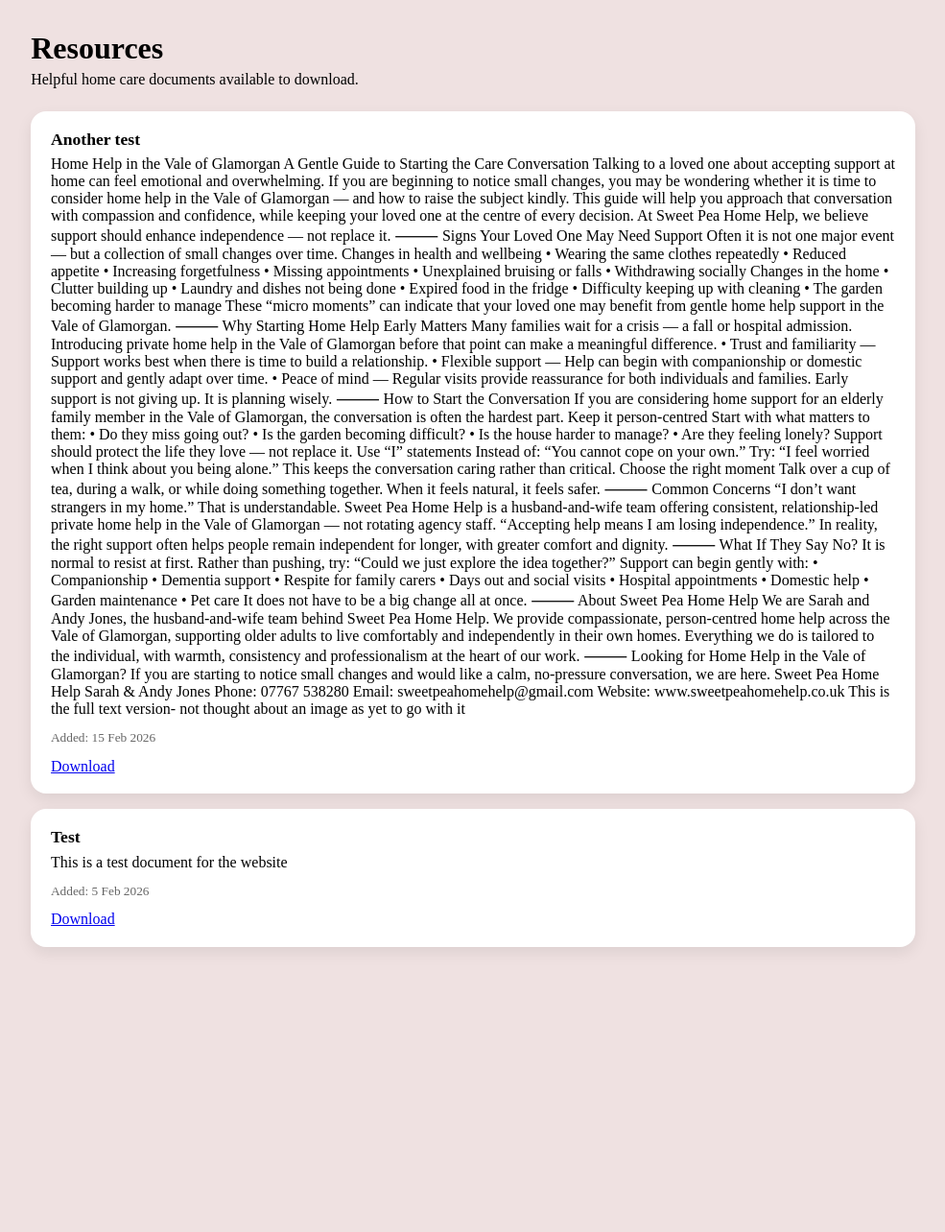
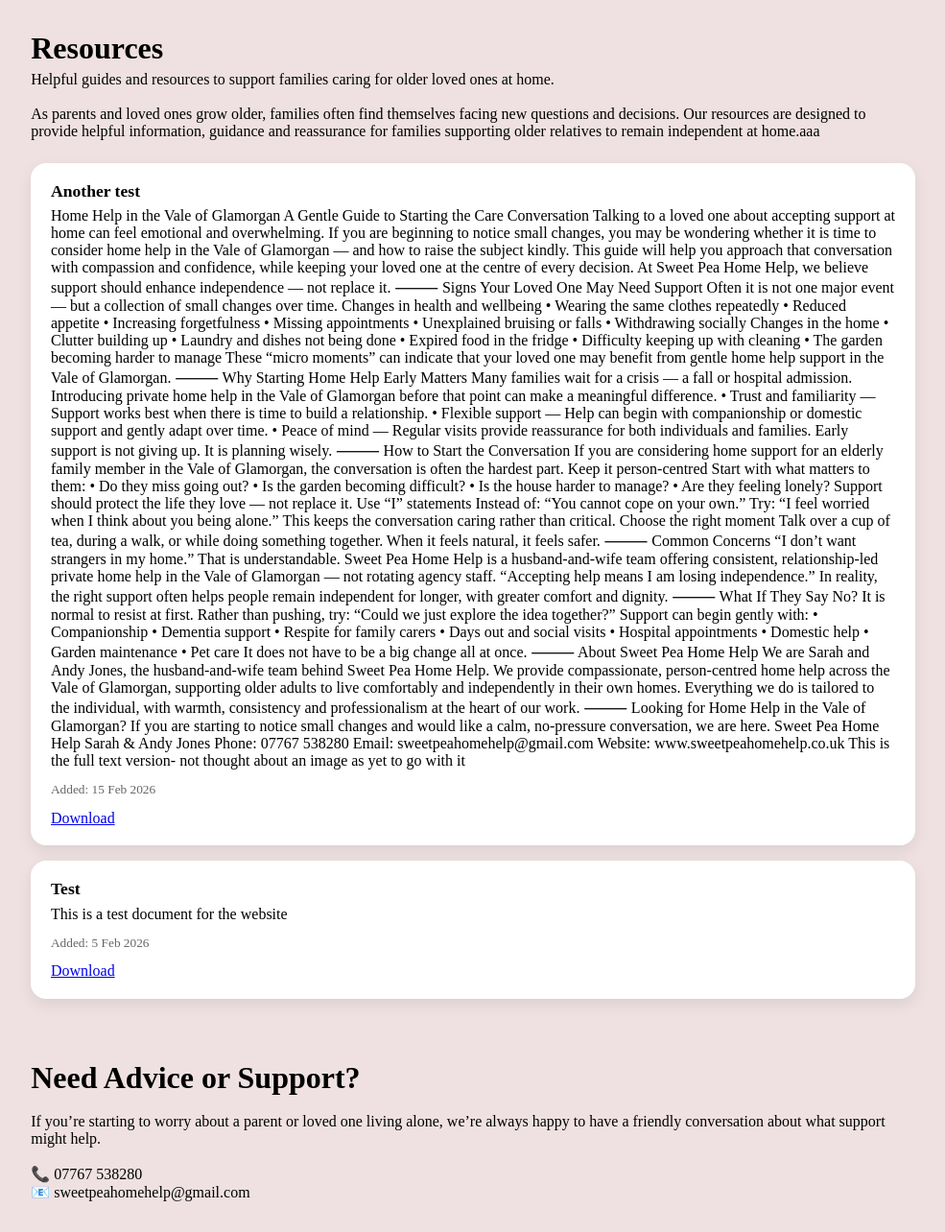
Before and after one commit to JosephBrady01/SweetPeaApp, a Django app: page /resources/ in a window 1280 px wide. Shown: the whole page at 96% size, without its empty margins (147-1132 px from the left). Run offline with Django 5.2, Linux system fonts and the light colour scheme; data comes from the database, SQL or seed files in the repository.

Commit message:
Update resource section for clarity and add contact information

```diff
--- a/SweetPeaApp/templates/SweetPeaApp/base.html
+++ b/SweetPeaApp/templates/SweetPeaApp/base.html
@@ -269,8 +269,8 @@
   </section>
 
   <section class="resources" id="Resources">
-    <h2 class="button-text">Further Guidance and Support</h2>
-    <a href="{% url 'public_resources' %}"><button class="resource-button">Explore Here</button></a>
+    <h2 class="button-text">Guidance and Support for Families</h2>
+    <a href="{% url 'public_resources' %}"><button class="resource-button">Explore Our Family Guides</button></a>
 
   </section>
   <section class="contact-form" id="Form">
--- a/SweetPeaApp/templates/SweetPeaApp/resources.html
+++ b/SweetPeaApp/templates/SweetPeaApp/resources.html
@@ -14,7 +14,9 @@
   <main class="container" style="max-width: 960px; margin: 0 auto; padding: 2rem 1.2rem;">
     <header style="margin-bottom: 1.5rem;">
       <h1 style="margin-bottom: .3rem;">Resources</h1>
-      <p style="margin-top: 0;">Helpful home care documents available to download.</p>
+      <p style="margin-top: 0;">Helpful guides and resources to support families caring for older loved ones at home.</p>
+      <br>
+      <p>As parents and loved ones grow older, families often find themselves facing new questions and decisions. Our resources are designed to provide helpful information, guidance and reassurance for families supporting older relatives to remain independent at home.aaa</p>
     </header>
 
     <section style="display: grid; gap: 1rem;">
@@ -39,5 +41,13 @@
       {% endfor %}
     </section>
   </main>
-
+<footer style="max-width: 960px; margin: 0 auto; padding: 2rem 1.2rem;">
+  <h1>Need Advice or Support?</h1>
+  <br>
+  <p>If you’re starting to worry about a parent or loved one living alone, we’re always happy to have a friendly conversation about what support might help.</p>
+  <br>
+  <a style="text-decoration:none; color: black;" href="tel:07767 538280" title="Phone" rel="noopener noreferrer">📞 07767 538280</a>
+  <br>
+  <a style="text-decoration:none; color: black;" href="mailto:sweetpeahomehelp@gmail.com" target="_blank" rel="noopener noreferrer">📧 sweetpeahomehelp@gmail.com</a>
+</footer>
 </body>
```
